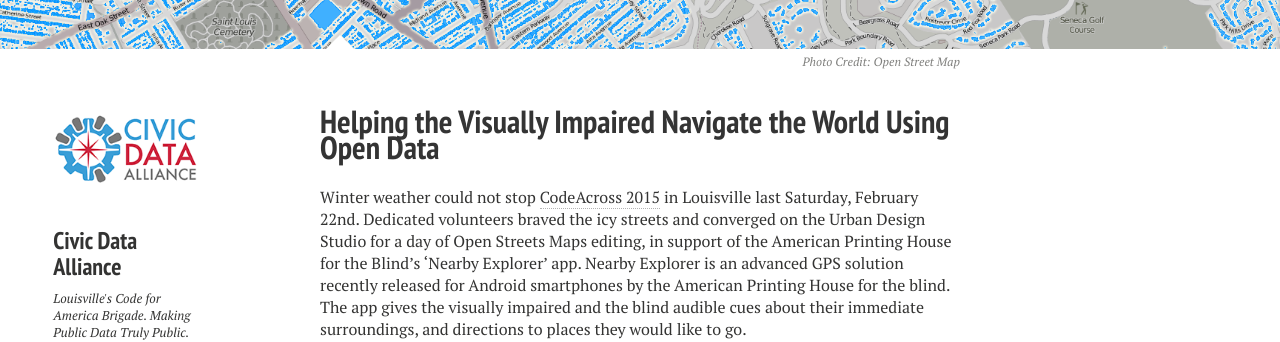
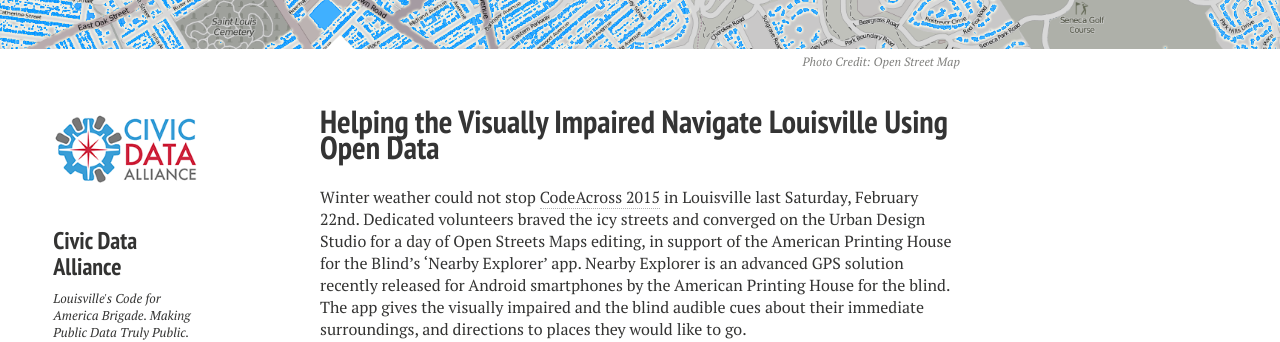
Before and after one commit to reydelleon/civicdata.github.io, a Jekyll site: the page built from _posts/2015-03-04-gis-open-data-american-printing-house-open-street-map.md, in a window 1280 px wide and 900 px high. Shown: the part 241-583 px from the top of the window. Built offline with Jekyll 4.4.1, drawn with Linux system fonts in a browser that asks for light colours; nearby versions of some CDN libraries; comment, search, counter and statistics services are not loaded; some of the changed text lies outside the part shown.

Commit message:
Update 2015-03-04-gis-open-data-american-printing-house-open-street-map.md

```diff
--- a/_posts/2015-03-04-gis-open-data-american-printing-house-open-street-map.md
+++ b/_posts/2015-03-04-gis-open-data-american-printing-house-open-street-map.md
@@ -1,6 +1,6 @@
 ---
 layout: post
-title: Helping the Visually Impaired Navigate the World Using Open Data
+title: Helping the Visually Impaired Navigate Louisville Using Open Data
 description: "The Civic Data Alliance has taken open GIS data from the city of Louisville and organized volunteers to load it into Open Street Map so the American Printing House can use it in their mobile app for the visually impaired."
 modified: 2015-03-06
 tags: [louisville,gis,aph,american printing house,open street map,hackathon,lojic]
```
